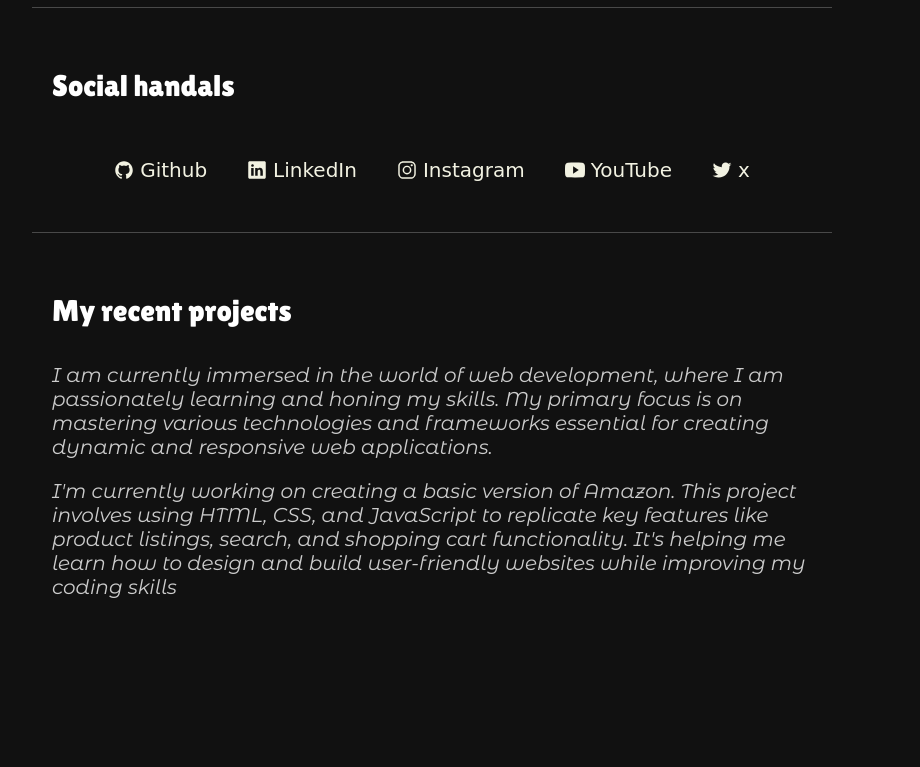
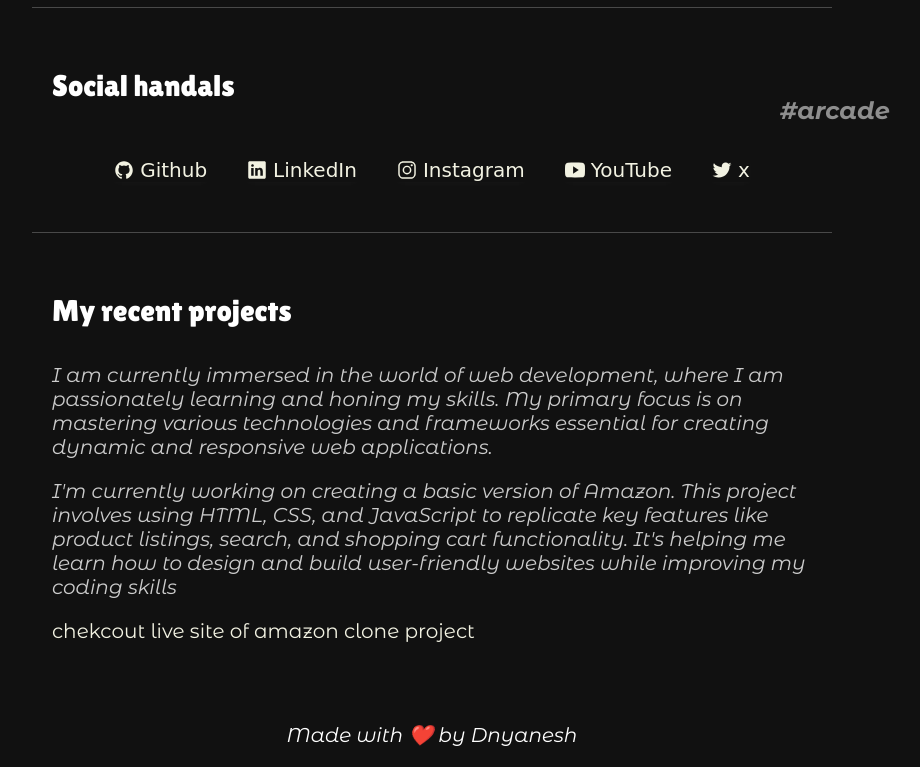
Before and after one commit to Dnyaneshpise/me, a plain HTML site: page index.html in a window 1280 px wide. Shown: the part 375-1142 px from the top of the page, without its empty margins (208-1128 px from the left). Before the commit the page ends 1034 px from the top, so only its background shows below. Drawn offline with nearby package versions, Linux system fonts and the light colour scheme; a web font is replaced by a local one.

Commit message:
added link to project ,box shadow,#arcade,made with love

```diff
--- a/index.html
+++ b/index.html
@@ -52,10 +52,33 @@
       <p>
         I'm currently working on creating a basic version of Amazon. This project involves using HTML, CSS, and JavaScript to replicate key features like product listings, search, and shopping cart functionality. It's helping me learn how to design and build user-friendly websites while improving my coding skills
       </p>
+      <p>
+        <a href="https://dnyaneshpise.github.io/WebDevPracticum/amazon-clone/" target="_blank">
+          chekcout live site of amazon clone project
+        </a>
+      </p>
     </section>
   </div>
+
+  <div class="footer">Made with ❤️ by Dnyanesh</div>
+  <div id="randomText">#arcade</div>
   <script type="module" src="https://unpkg.com/ionicons@7.1.0/dist/ionicons/ionicons.esm.js"></script>
   <script nomodule src="https://unpkg.com/ionicons@7.1.0/dist/ionicons/ionicons.js"></script>
+  <script>
+    document.addEventListener("DOMContentLoaded", function() {
+      var textElement = document.getElementById("randomText");
+      function updatePosition() {
+        var randomX = Math.floor(Math.random() * (window.innerWidth - textElement.offsetWidth));
+        var randomY = Math.floor(Math.random() * (window.innerHeight - textElement.offsetHeight));
+        textElement.style.left = randomX + "px";
+        textElement.style.top = randomY + "px";
+      }
+      updatePosition();
+      setInterval(function() {
+        updatePosition();
+      }, 5000);
+    });
+  </script>
 </body>
 
 </html>
--- a/styles.css
+++ b/styles.css
@@ -25,6 +25,13 @@ div {
   display: flex;
   align-items: center;
   margin: 0 20px; /* Spacing between links */
+
+  box-shadow: 0 2px 4px rgba(255, 240, 240, 0.019);
+  transition: box-shadow 0.3s ease-in-out;
+}
+.socialInfo a:hover {
+  text-decoration:none;
+  box-shadow: 0 5px 10px rgba(255, 255, 255, 0.2); /* Increase shadow on hover */
 }
 section {
   padding: 20px;
@@ -70,6 +77,24 @@ hr {
   background: #494949;
 }
 
+.footer{
+  color: white;
+  text-align: center;
+}
+
+.workInfo a{
+  font-family: "Montserrat Alternates";
+  font-weight: normal;
+}
+
+#randomText {
+  position: absolute;
+  font-size: 24px;
+  color: #ffffff86;
+  font-weight: bold;
+  background-color: transparent;
+}
+
 @media screen and (max-width: 600px) {
   .socialInfo div {
       flex-direction: column; /* Stack links vertically */
@@ -79,5 +104,6 @@ hr {
   .socialInfo a {
       display: block; /* Ensure links take full width */
       margin: 10px 0; /* Add vertical margin between links */
+      font-size: 20px;
   }
 }
```
